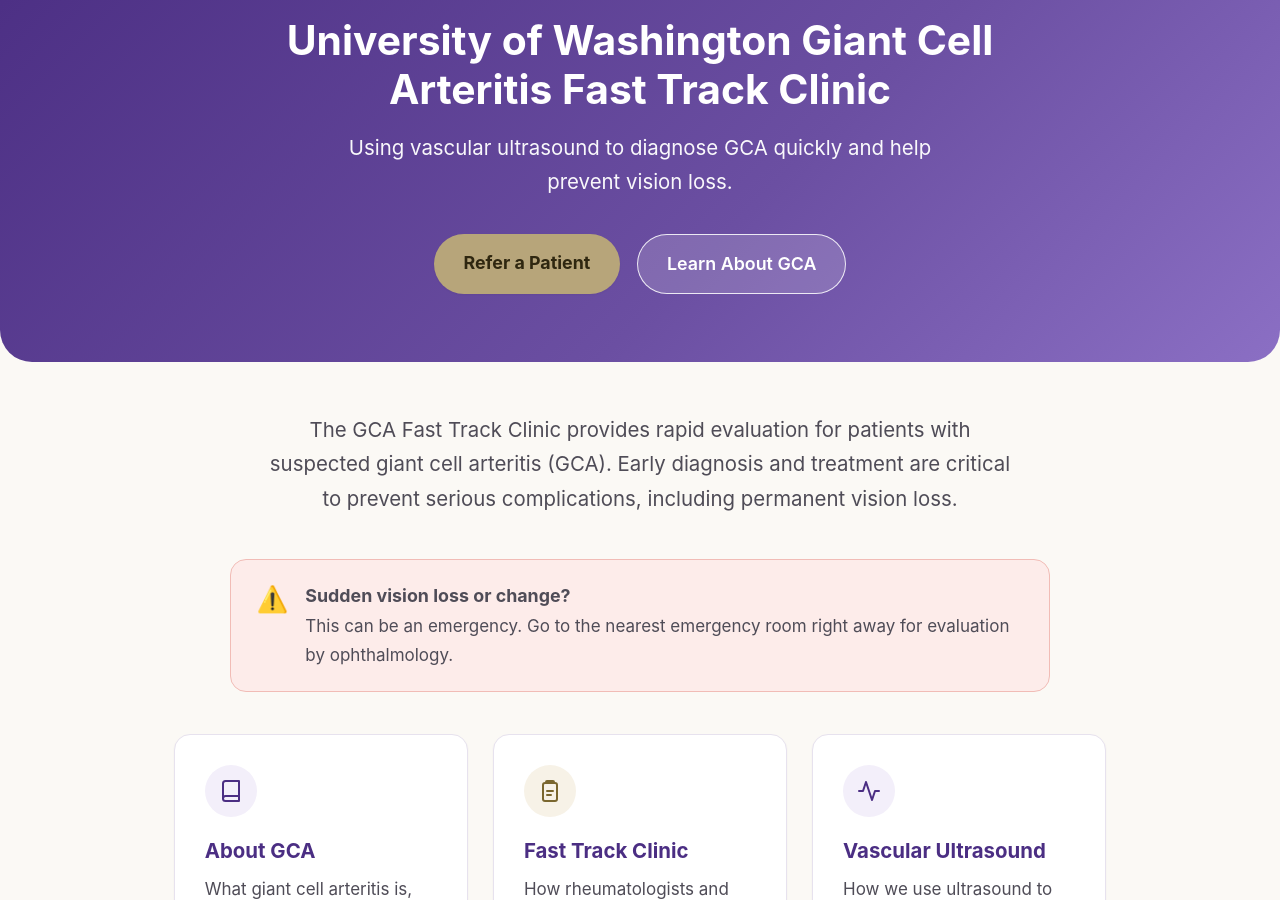
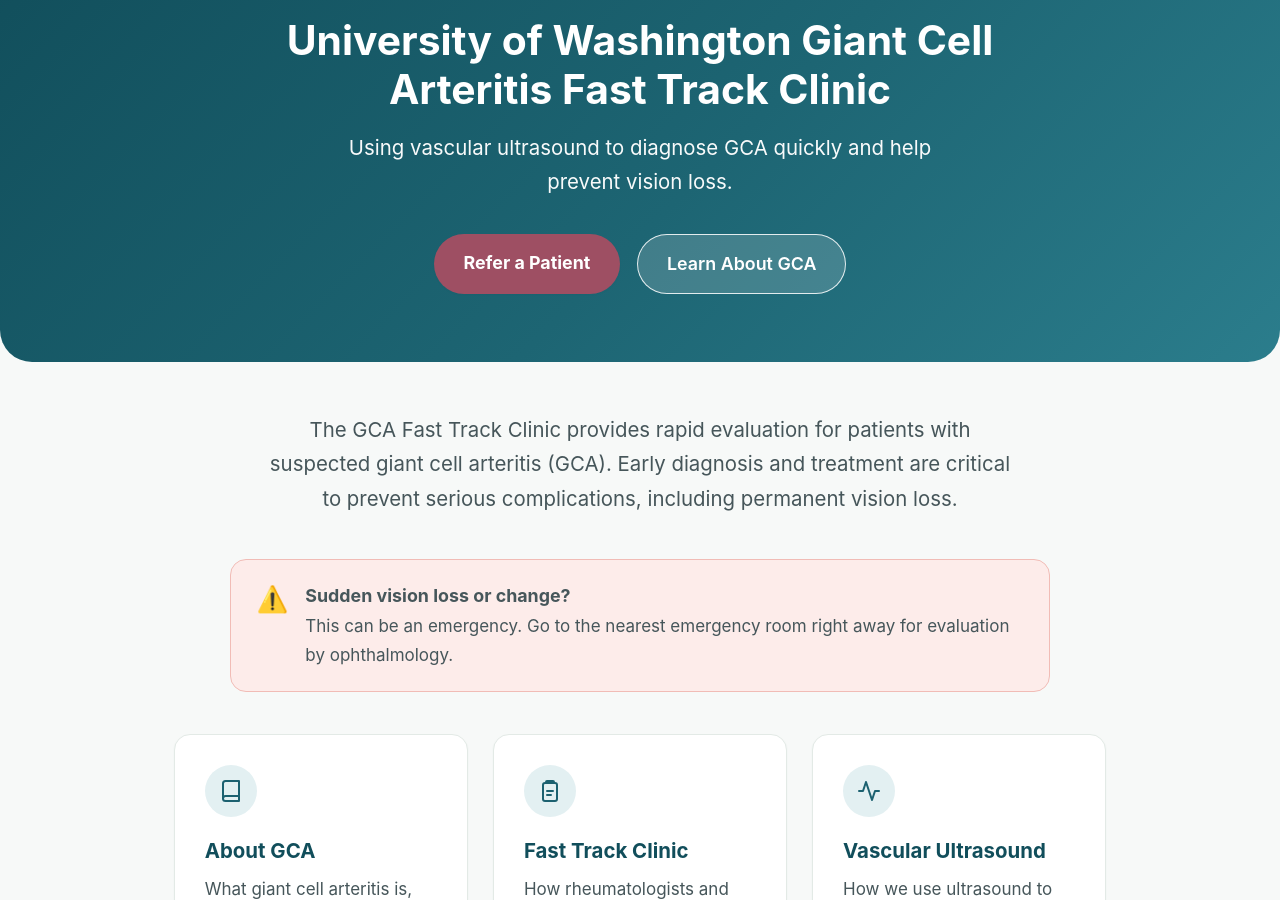
Before and after one commit to rheumify/gca-fast-website, a Next.js app: page / in a window 1280 px wide. Shown: the part 200-1100 px from the top of the page. Built offline with nearby package versions, Linux system fonts and the light colour scheme.

Commit message:
New soft palette: ocean/lagoon teal, dusty-rose CTA, sage/lavender/pink/lagoon icon tints; retire purple and gray

```diff
--- a/app/globals.css
+++ b/app/globals.css
@@ -1,22 +1,27 @@
 :root {
-    --uw-purple: #4b2e83;
-    --uw-purple-light: #6b4fa2;
-    --plum-soft: #f3effa;
-    --gold: #b7a57a;
-    --gold-soft: #f7f2e7;
-    --gold-text: #7a672f;
-    --cream: #fbf9f5;
-    --text-primary: #2a272f;
-    --text-secondary: #4f4c57;
-    --border-color: #e7e2ee;
-    --background: #ffffff;
-    --link-color: #5535a6;
+    --ocean: #114e5b;
+    --lagoon: #2b7d8c;
+    --link: #1c6170;
+    --rose: #9e4f63;
+    --rose-hover: #854153;
+    --ink: #20292b;
+    --ink-soft: #46565a;
+    --bg: #f7f9f8;
+    --surface: #ffffff;
+    --border-color: #e3eae6;
+    --sage-tint: #e8f1ea;
+    --sage-deep: #3f6e4f;
+    --lavender-tint: #f0edf7;
+    --lavender-deep: #5e4f87;
+    --pink-tint: #f6eaed;
+    --pink-deep: #8f4f5b;
+    --lagoon-tint: #e3f0f2;
     --danger: #b42318;
     --danger-bg: #fdecea;
-    --shadow-sm: 0 1px 2px rgba(45, 42, 50, 0.06);
-    --shadow-md: 0 6px 20px rgba(75, 46, 131, 0.10);
+    --shadow-sm: 0 1px 2px rgba(17, 78, 91, 0.06);
+    --shadow-md: 0 6px 20px rgba(17, 78, 91, 0.10);
     --radius: 16px;
-    --focus: 3px solid #6b4fa2;
+    --focus: 3px solid #2b7d8c;
 }
 
 * {
@@ -34,13 +39,13 @@
     max-width: 100vw;
     overflow-x: hidden;
     font-family: -apple-system, BlinkMacSystemFont, 'Segoe UI', Roboto, Oxygen, Ubuntu, Cantarell, sans-serif;
-    background: var(--cream);
-    color: var(--text-primary);
+    background: var(--bg);
+    color: var(--ink);
     line-height: 1.7;
 }
 
 a {
-    color: var(--link-color);
+    color: var(--link);
     text-decoration: none;
 }
 
@@ -79,7 +84,7 @@
     font-size: 1rem;
     font-weight: 700;
     letter-spacing: 0.01em;
-    color: var(--uw-purple);
+    color: var(--ocean);
     text-decoration: none;
     line-height: 1.3;
 }
@@ -96,7 +101,7 @@
 }
 
 .nav a {
-    color: var(--text-secondary);
+    color: var(--ink-soft);
     font-size: 1rem;
     font-weight: 500;
     padding: 0.35rem 0;
@@ -104,13 +109,13 @@
 }
 
 .nav a:hover {
-    color: var(--uw-purple);
+    color: var(--ocean);
     text-decoration: none;
 }
 
 .nav a.active {
-    color: var(--uw-purple);
-    border-bottom-color: var(--gold);
+    color: var(--ocean);
+    border-bottom-color: var(--lagoon);
 }
 
 .mobile-menu-btn {
@@ -118,7 +123,7 @@
     background: none;
     border: none;
     cursor: pointer;
-    color: var(--uw-purple);
+    color: var(--ocean);
     padding: 0.5rem;
 }
 
@@ -132,7 +137,7 @@
           top: 100%;
           left: 0;
           right: 0;
-          background: var(--background);
+          background: var(--surface);
           padding: 1rem 2rem;
           border-bottom: 1px solid var(--border-color);
           gap: 0.5rem;
@@ -145,7 +150,7 @@
 
 /* Hero */
 .hero {
-    background: linear-gradient(135deg, var(--uw-purple) 0%, var(--uw-purple-light) 60%, #8b6fc4 100%);
+    background: linear-gradient(135deg, #114e5b 0%, #1d6573 55%, #2b7d8c 100%);
     color: white;
     padding: 4.5rem 2rem 4rem;
     text-align: center;
@@ -167,7 +172,7 @@
 
 .hero p {
     font-size: 1.2rem;
-    opacity: 0.96;
+    opacity: 0.97;
     max-width: 600px;
     margin: 0 auto;
 }
@@ -183,8 +188,8 @@
 /* Buttons */
 .referral-button {
     display: inline-block;
-    background: var(--gold);
-    color: #2f2710;
+    background: var(--rose);
+    color: #ffffff;
     padding: 0.85rem 1.75rem;
     border-radius: 999px;
     font-weight: 700;
@@ -195,8 +200,8 @@
 }
 
 .referral-button:hover {
-    background: #a8956a;
-    color: #2f2710;
+    background: var(--rose-hover);
+    color: #ffffff;
     text-decoration: none;
     transform: translateY(-1px);
     box-shadow: var(--shadow-md);
@@ -230,7 +235,7 @@
 
 .lead {
     font-size: 1.2rem;
-    color: var(--text-secondary);
+    color: var(--ink-soft);
     max-width: 760px;
     margin: 0 auto 2.5rem;
     text-align: center;
@@ -239,12 +244,12 @@
 .page-title {
     font-size: 1.95rem;
     font-weight: 700;
-    color: var(--uw-purple);
+    color: var(--ocean);
     margin-bottom: 0.5rem;
 }
 
 .page-intro {
-    color: var(--text-secondary);
+    color: var(--ink-soft);
     font-size: 1.1rem;
     margin-bottom: 2.5rem;
     max-width: 740px;
@@ -256,14 +261,14 @@
 
 .section-title {
     font-size: 1.45rem;
-    color: var(--uw-purple);
+    color: var(--ocean);
     margin-bottom: 1.25rem;
     font-weight: 700;
 }
 
 .subsection-title {
     font-size: 1.15rem;
-    color: var(--text-primary);
+    color: var(--ink);
     margin-bottom: 0.9rem;
     font-weight: 700;
 }
@@ -278,12 +283,12 @@
 
 .link-card {
     display: block;
-    background: var(--background);
+    background: var(--surface);
     border: 1px solid var(--border-color);
     border-radius: var(--radius);
     padding: 1.75rem;
     text-decoration: none;
-    color: var(--text-primary);
+    color: var(--ink);
     box-shadow: var(--shadow-sm);
     transition: transform 0.14s ease, box-shadow 0.14s ease;
 }
@@ -298,34 +303,34 @@
     width: 52px;
     height: 52px;
     border-radius: 50%;
-    background: var(--plum-soft);
-    color: var(--uw-purple);
+    background: var(--lagoon-tint);
+    color: var(--link);
     display: flex;
     align-items: center;
     justify-content: center;
     margin-bottom: 1rem;
 }
 
-.icon-circle.gold {
-    background: var(--gold-soft);
-    color: var(--gold-text);
-}
+.icon-circle.sage { background: var(--sage-tint); color: var(--sage-deep); }
+.icon-circle.lavender { background: var(--lavender-tint); color: var(--lavender-deep); }
+.icon-circle.lagoon { background: var(--lagoon-tint); color: var(--link); }
+.icon-circle.pink { background: var(--pink-tint); color: var(--pink-deep); }
 
 .link-card h3 {
     font-size: 1.2rem;
-    color: var(--uw-purple);
+    color: var(--ocean);
     margin-bottom: 0.4rem;
 }
 
 .link-card p {
-    color: var(--text-secondary);
+    color: var(--ink-soft);
     font-size: 1rem;
     margin: 0;
 }
 
 .link-card .arrow {
     margin-top: 0.9rem;
-    color: var(--uw-purple);
+    color: var(--link);
     font-weight: 700;
     font-size: 1rem;
 }
@@ -339,7 +344,7 @@
 }
 
 .card {
-    background: var(--background);
+    background: var(--surface);
     border: 1px solid var(--border-color);
     border-radius: var(--radius);
     padding: 2rem;
@@ -350,19 +355,19 @@
     font-size: 1.25rem;
     font-weight: 700;
     margin-bottom: 1rem;
-    color: var(--uw-purple);
+    color: var(--ocean);
 }
 
 .card p {
-    color: var(--text-secondary);
+    color: var(--ink-soft);
     font-size: 1.02rem;
     line-height: 1.7;
 }
 
 .card-note {
     font-weight: 700;
-    color: var(--uw-purple);
-    background: var(--plum-soft);
+    color: var(--ocean);
+    background: var(--lavender-tint);
     padding: 0.75rem 1rem;
     border-radius: 10px;
 }
@@ -397,17 +402,17 @@
 }
 
 .callout p {
-    color: var(--text-secondary);
+    color: var(--ink-soft);
     margin: 0;
 }
 
 .callout-info {
-    background: var(--plum-soft);
-    border: 1px solid #ddd2ef;
+    background: var(--lagoon-tint);
+    border: 1px solid #c9e1e6;
 }
 
 .callout-info .callout-title {
-    color: var(--uw-purple);
+    color: var(--ocean);
 }
 
 /* Symptom / fact list */
@@ -421,17 +426,17 @@
 }
 
 .fact-list li {
-    background: var(--background);
+    background: var(--surface);
     border: 1px solid var(--border-color);
     border-radius: 12px;
     padding: 0.95rem 1.1rem;
-    color: var(--text-secondary);
+    color: var(--ink-soft);
     box-shadow: var(--shadow-sm);
     font-size: 1.02rem;
 }
 
 .fact-list li strong {
-    color: var(--text-primary);
+    color: var(--ink);
 }
 
 /* Publications */
@@ -442,9 +447,9 @@
 }
 
 .pub-card {
-    background: var(--background);
+    background: var(--surface);
     border: 1px solid var(--border-color);
-    border-left: 5px solid var(--gold);
+    border-left: 5px solid var(--lagoon);
     border-radius: 12px;
     padding: 1.5rem;
     box-shadow: var(--shadow-sm);
@@ -452,8 +457,8 @@
 
 .pub-year {
     display: inline-block;
-    background: var(--plum-soft);
-    color: var(--uw-purple);
+    background: var(--lavender-tint);
+    color: var(--ocean);
     font-weight: 700;
     font-size: 0.85rem;
     padding: 0.2rem 0.7rem;
@@ -464,20 +469,20 @@
 .pub-title {
     font-size: 1.15rem;
     font-weight: 700;
-    color: var(--text-primary);
+    color: var(--ink);
     margin-bottom: 0.3rem;
     line-height: 1.4;
 }
 
 .pub-journal {
     font-size: 0.95rem;
-    color: var(--text-secondary);
+    color: var(--ink-soft);
     font-style: italic;
     margin-bottom: 0.7rem;
 }
 
 .pub-summary {
-    color: var(--text-secondary);
+    color: var(--ink-soft);
     margin-bottom: 0.8rem;
     font-size: 1.02rem;
 }
@@ -489,12 +494,12 @@
 
 .publication-category {
     font-weight: 700;
-    color: var(--text-primary);
+    color: var(--ink);
     margin-bottom: 0.75rem;
 }
 
 .publication {
-    color: var(--text-secondary);
+    color: var(--ink-soft);
     font-size: 0.95rem;
     margin-bottom: 1rem;
     line-height: 1.6;
@@ -509,7 +514,7 @@
 }
 
 .team-member {
-    background: var(--background);
+    background: var(--surface);
     border: 1px solid var(--border-color);
     border-radius: var(--radius);
     padding: 1.75rem;
@@ -519,18 +524,27 @@
 .team-member h3 {
     font-size: 1.2rem;
     margin-bottom: 0.5rem;
-    color: var(--uw-purple);
+    color: var(--ocean);
+}
+
+.team-member h3 a {
+    color: var(--ocean);
+    text-decoration: none;
+}
+
+.team-member h3 a:hover {
+    text-decoration: underline;
 }
 
 .team-member p {
-    color: var(--text-secondary);
+    color: var(--ink-soft);
     font-size: 1rem;
     line-height: 1.7;
 }
 
 /* FAQ */
 .faq-item {
-    background: var(--background);
+    background: var(--surface);
     border: 1px solid var(--border-color);
     border-radius: 12px;
     padding: 1.25rem 1.5rem;
@@ -541,26 +555,26 @@
 .faq-question {
     font-size: 1.1rem;
     font-weight: 700;
-    color: var(--uw-purple);
+    color: var(--ocean);
     margin-bottom: 0.5rem;
 }
 
 .faq-answer {
-    color: var(--text-secondary);
+    color: var(--ink-soft);
     line-height: 1.75;
     font-size: 1.02rem;
 }
 
 /* Footer */
 .footer {
-    background: var(--uw-purple);
-    color: #efeaf7;
+    background: var(--ocean);
+    color: #dcebed;
     padding: 2.5rem 2rem;
     text-align: center;
 }
 
 .footer p {
-    color: #efeaf7;
+    color: #dcebed;
     font-size: 0.95rem;
     opacity: 0.95;
 }
```
